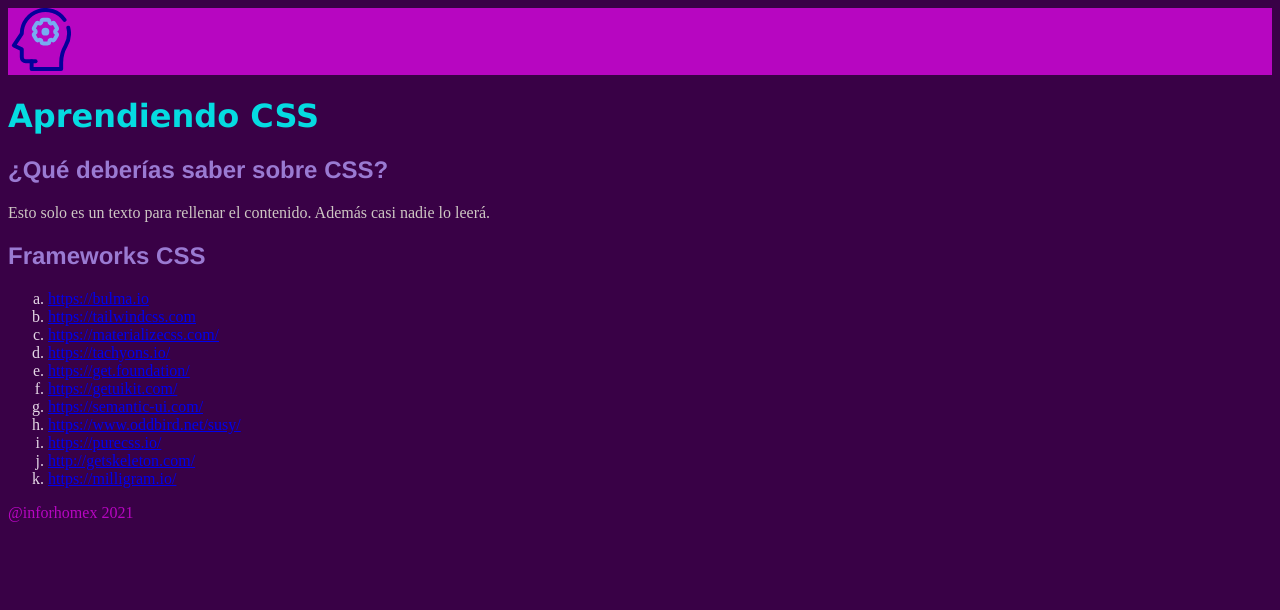
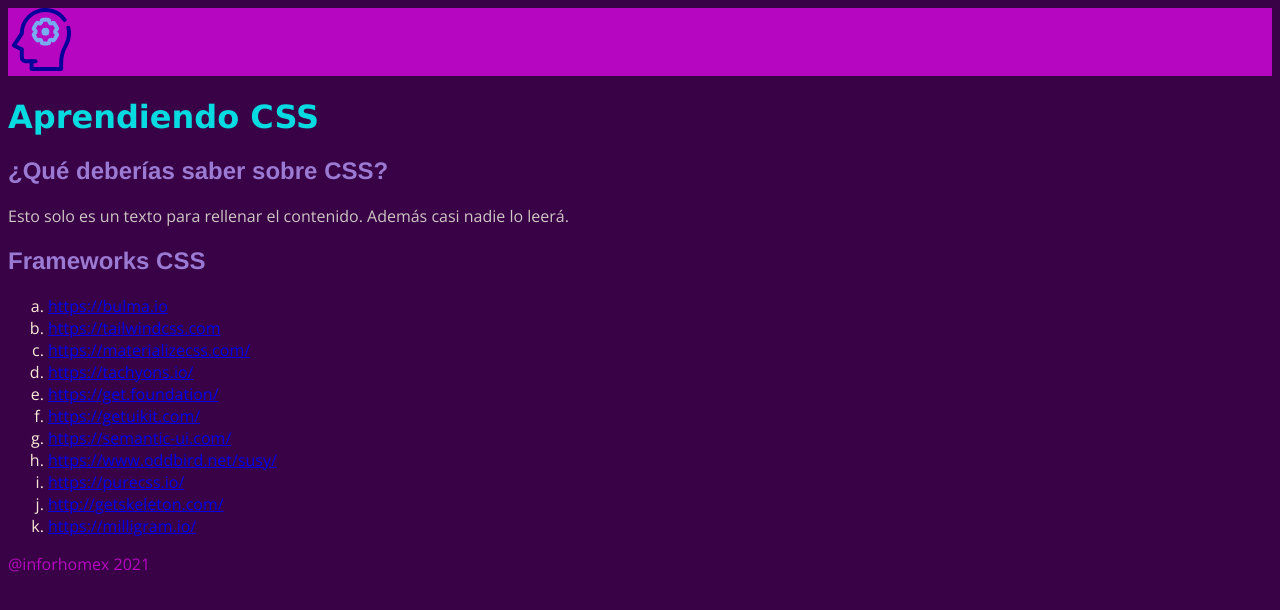
Before and after one commit to HiroNakamura/curso-css, a plain HTML site: page basico-css/index.html in a window 1280 px wide. Drawn offline with nearby package versions, Linux system fonts and the light colour scheme.

Commit message:
Se crearon nuevas carpetas y archivos

```diff
--- a/basico-css/css/estilos.css
+++ b/basico-css/css/estilos.css
@@ -1,8 +1,12 @@
 /** Estilos CSS */
+
+@import url(https://fonts.googleapis.com/css?family=Open+Sans);
+
 
 *{
     box-sizing: border-box;
 }
+
 
 
 /*
@@ -20,8 +24,11 @@ html {
 body{
 	background-color: #390146;
 	color: #e4d7e5;
+	font-family: 'Open Sans',serif;
 	perspective: 800px;
 }
+
+
 
 h1{
 	font-family: 'Lucida Sans', 'Lucida Sans Regular', 'Lucida Grande', 'Lucida Sans Unicode', Geneva, Verdana, sans-serif;
@@ -56,6 +63,7 @@ section{
     /*border: 1px solid rgb(16, 18, 19);*/
     /*color: #069;*/
     /*transform: translateZ(75px);*/
+	color:antiquewhite;
 }
 section p{
 	color: rgb(206, 199, 195);
@@ -65,6 +73,7 @@ header{
 	/*color: white;
     background-color: #069;
     transform: rotateX(90deg) translateZ(75px);*/
+	font-family: Open+Sans;
 }
 
 header h1{
```
Also changed, not shown: medio-css/css/estilos.css (added), medio-css/index.html (added), medio-css/js/funciones.js (added).
